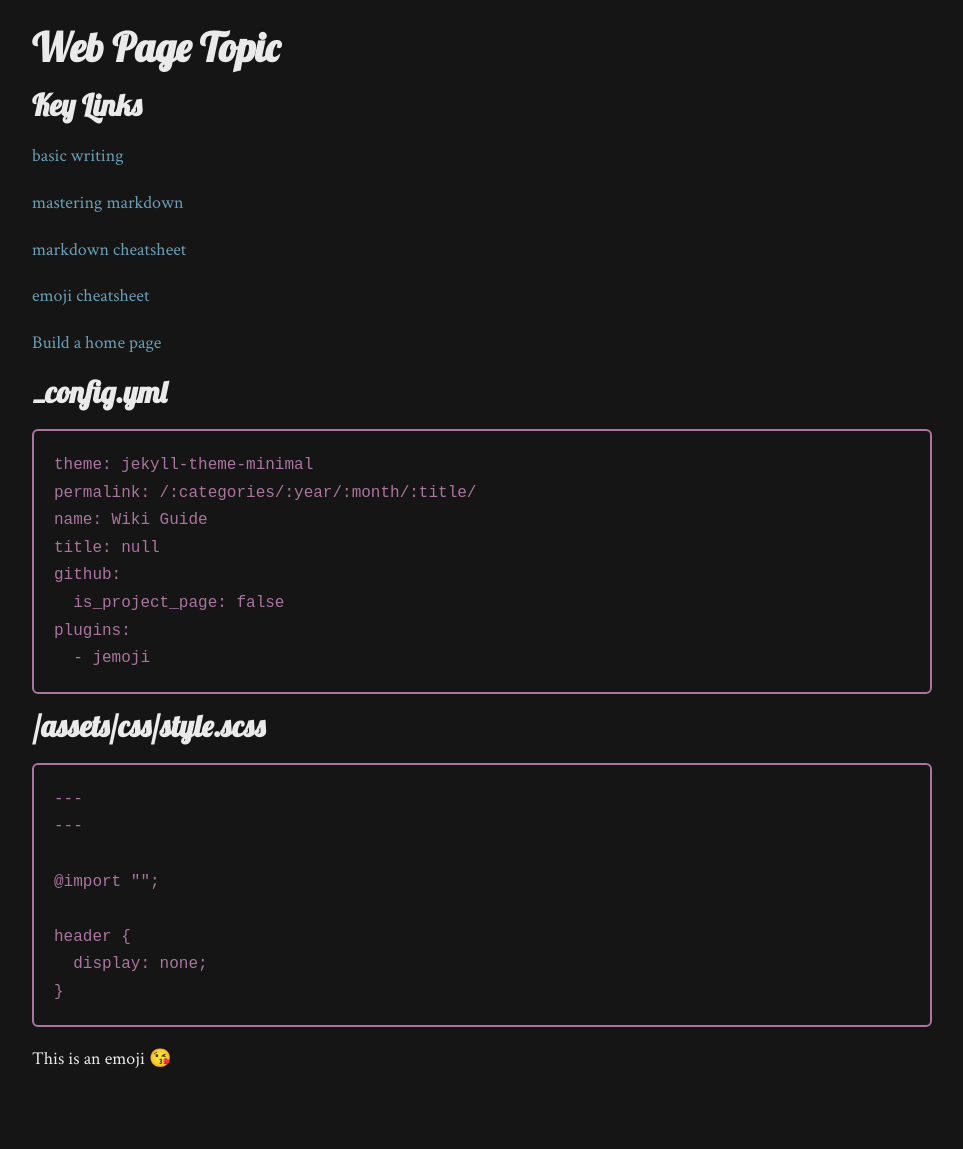
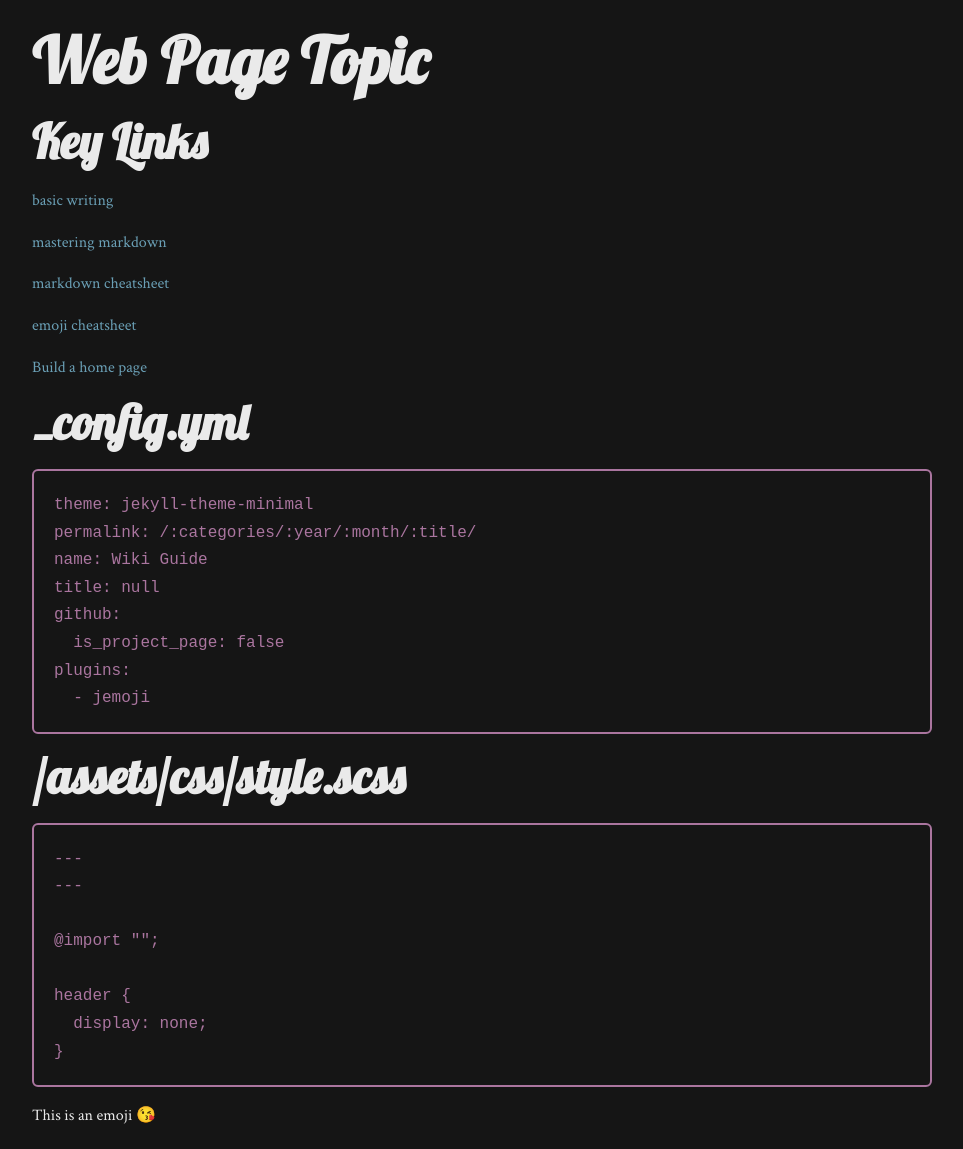
Before and after one commit to profphillips/wikibasics, a Jekyll site: the page built from index.md, in a window 1280 px wide. Shown: the whole page, without its empty margins (158-1121 px from the left). Built offline with Jekyll 4.4.1, drawn with Linux system fonts in a browser that asks for light colours; emoji names are drawn with the system emoji font; our own code applies the rules of GitHub Pages for plain Markdown files; before the commit the page ends 1094 px from its top, so only the background shows below that.

Commit message:
Update style.scss

```diff
--- a/assets/css/style.scss
+++ b/assets/css/style.scss
@@ -40,6 +40,7 @@ $silver-chalice: #aaa;
 
 $container-max-width: 1000px;
 
+/*
 //$body-font-family: 'Cambria, Garamond, serif';
 //$body-font-family: '"Palatino Linotype", "Book Antiqua", Palatino, serif';
 $body-font-family: '"Crimson Text", "monospace"';
@@ -49,9 +50,10 @@ $header-font-family: '"Lobster", "monospace"';
 //$header-font-family: 'sans-serif';
 $pre-font-family: '"Consolas", "Cursive"'; //monospace';
 $blockquote-font-family: '"Raleway", "monospace"'; //'Cursive';
+*/
 
 html {
-  font-size: 10px;
+  font-size: 16px;
   margin: 0;
   font-family: cursive;
 }
@@ -65,7 +67,7 @@ body {
   padding: 0;
   //font-family: $body-font-family;
   font-family: "Crimson Text";
-  font-size: 1.8rem;
+  //font-size: 1.8rem;
   line-height: 1.6;
 }
 
```
